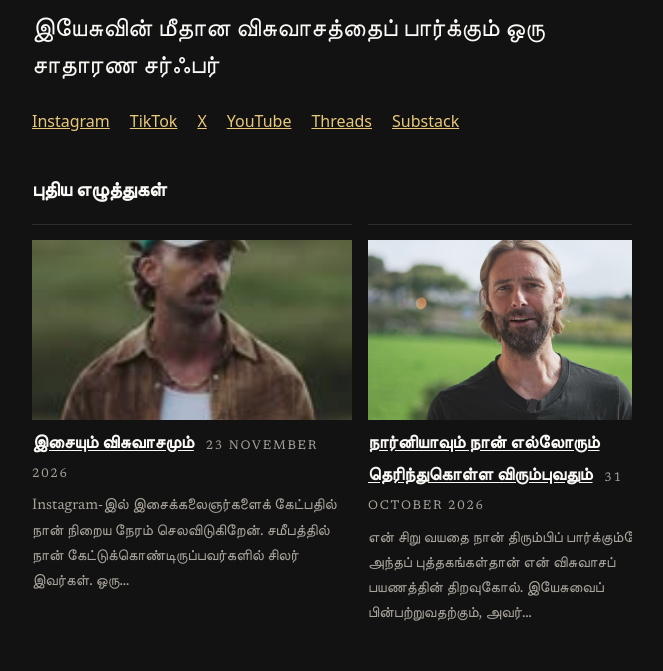
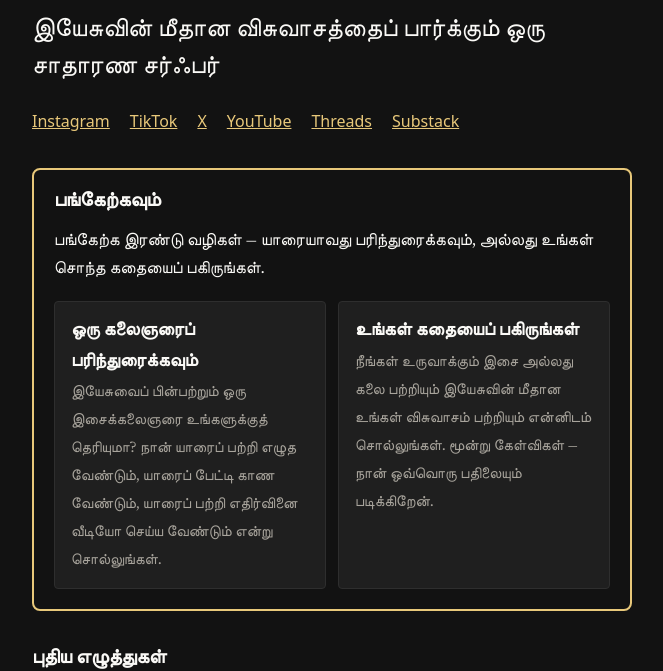
Before and after one commit to streamjonathan/jonathanmccallum-ta, an Eleventy site: page index.njk in a window 1280 px wide. Shown: the part 133-804 px from the top of the page, without its empty margins (308-971 px from the left). Built offline with nearby package versions, Linux system fonts and the light colour scheme; Eleventy itself is replaced by a stand-in of ours; files that its build step writes are made by us from their sources; files whose address does not match are found by name.

Commit message:
Get involved box (translated), linking to the main site's Suggest and Share pages
The two cards link to https://jonathanmccallum.com/suggest-an-artist/ and
https://jonathanmccallum.com/share-your-story/ — this language site has no
suggest/share pages of its own, and the Worker's session cookie is host-only
for jonathanmccallum.com (no CORS for cross-origin API calls), so sign-in and
the forms cannot run on a jonathanmccallum-<code>.pages.dev origin.
Deployment waits on the Cloudflare 20-project cap / clubhousejonathan token.

```diff
--- /dev/null
+++ b/_includes/get-involved.njk
@@ -0,0 +1,14 @@
+<section class="get-involved" aria-labelledby="get-involved-heading">
+  <h2 id="get-involved-heading">பங்கேற்கவும்</h2>
+  <p>பங்கேற்க இரண்டு வழிகள் — யாரையாவது பரிந்துரைக்கவும், அல்லது உங்கள் சொந்த கதையைப் பகிருங்கள்.</p>
+  <div class="get-involved__cards">
+    <a class="get-involved__card" href="https://jonathanmccallum.com/suggest-an-artist/">
+      <strong>ஒரு கலைஞரைப் பரிந்துரைக்கவும்</strong>
+      <span>இயேசுவைப் பின்பற்றும் ஒரு இசைக்கலைஞரை உங்களுக்குத் தெரியுமா? நான் யாரைப் பற்றி எழுத வேண்டும், யாரைப் பேட்டி காண வேண்டும், யாரைப் பற்றி எதிர்வினை வீடியோ செய்ய வேண்டும் என்று சொல்லுங்கள்.</span>
+    </a>
+    <a class="get-involved__card" href="https://jonathanmccallum.com/share-your-story/">
+      <strong>உங்கள் கதையைப் பகிருங்கள்</strong>
+      <span>நீங்கள் உருவாக்கும் இசை அல்லது கலை பற்றியும் இயேசுவின் மீதான உங்கள் விசுவாசம் பற்றியும் என்னிடம் சொல்லுங்கள். மூன்று கேள்விகள் — நான் ஒவ்வொரு பதிலையும் படிக்கிறேன்.</span>
+    </a>
+  </div>
+</section>
--- a/_includes/layouts/base.njk
+++ b/_includes/layouts/base.njk
@@ -106,8 +106,8 @@
 </script>
 {% endif %}
 <link rel="alternate" type="application/rss+xml" title="{{ site.title }}" href="/feed/">
-<link rel="preload" href="/css/style.css?v=11" as="style">
-<link rel="stylesheet" href="/css/style.css?v=11">
+<link rel="preload" href="/css/style.css?v=12" as="style">
+<link rel="stylesheet" href="/css/style.css?v=12">
 </head>
 <body>
 <a class="skip-link" href="#main">உள்ளடக்கத்திற்குச் செல்</a>
--- a/_includes/layouts/page.njk
+++ b/_includes/layouts/page.njk
@@ -5,3 +5,6 @@ layout: layouts/base.njk
   <h1>{{ title }}</h1>
   {{ content | safe }}
 </article>
+{% if page.url != "/suggest-an-artist/" and page.url != "/share-your-story/" %}
+{% include "get-involved.njk" %}
+{% endif %}
--- a/_includes/layouts/post.njk
+++ b/_includes/layouts/post.njk
@@ -10,6 +10,7 @@ layout: layouts/base.njk
   {{ content | safe }}
   </div>
 </article>
+{% include "get-involved.njk" %}
 {% set prevPost = collections.publishedPosts | getPreviousCollectionItem(page) %}
 {% set nextPost = collections.publishedPosts | getNextCollectionItem(page) %}
 {% if prevPost or nextPost %}
--- a/css/style.css
+++ b/css/style.css
@@ -256,6 +256,32 @@ button[type="submit"] {
 /* Featured carousel: the newest articles in a slow-moving row, same
    scroll-snap pattern as the Watch row. The reader can swipe or scroll
    it by hand; the script below moves it along gently when left alone. */
+/* Get involved: the reader forms, on the main site, in a gold box so they pop out.
+   On this language site the two cards link to jonathanmccallum.com, where
+   sign-in and the forms live (the session cookie is host-only for the main
+   site, so they cannot run here). */
+.get-involved {
+  border: 2px solid var(--link);
+  border-radius: 0.5rem;
+  padding: 1rem 1.25rem 1.25rem;
+  margin: 0 0 1.5rem;
+}
+.get-involved h2 { margin-top: 0; }
+.get-involved__cards { display: flex; flex-wrap: wrap; gap: 0.75rem; margin-top: 0.75rem; }
+.get-involved__card {
+  flex: 1 1 16rem;
+  display: block;
+  padding: 0.75rem 1rem;
+  border: 1px solid var(--line);
+  border-radius: 0.25rem;
+  background: var(--code-bg);
+  color: var(--text);
+  text-decoration: none;
+}
+.get-involved__card:hover { border-color: var(--link); }
+.get-involved__card strong { display: block; font-family: "Fraunces", Georgia, "Iowan Old Style", "Times New Roman", serif; font-size: 1.15rem; margin-bottom: 0.25rem; }
+.get-involved__card span { color: var(--muted); font-size: 0.95rem; }
+
 .featured { margin-top: 1.5rem; }
 .featured-row { display: flex; gap: 1rem; overflow-x: auto; scroll-snap-type: x mandatory; list-style: none; padding: 0 0 0.5rem; margin: 1rem 0; }
 /* The arrows and dots are the navigation now, so the row's own
--- a/index.njk
+++ b/index.njk
@@ -17,6 +17,8 @@ eleventyExcludeFromCollections: true
   <a href="https://www.threads.com/@jonamccallum">Threads</a>
   <a href="https://jonamccallum.substack.com">Substack</a>
 </p>
+
+{% include "get-involved.njk" %}
 
 <section class="featured" data-fade aria-labelledby="featured-heading">
   <h2 id="featured-heading">புதிய எழுத்துகள்</h2>
```
